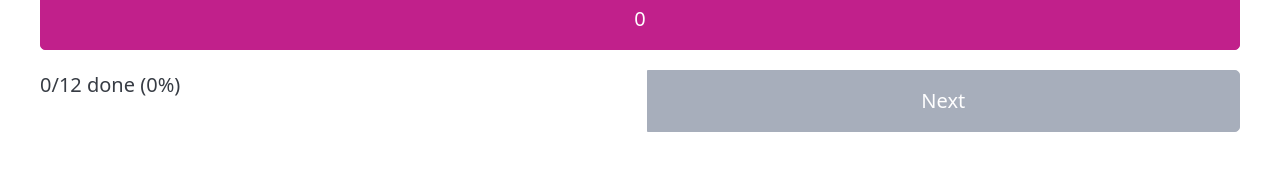
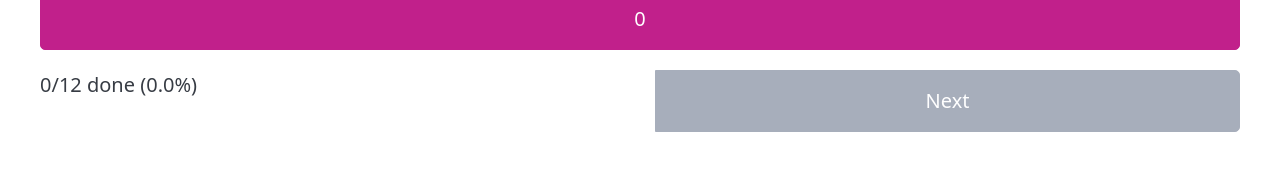
Before and after one commit to sebastian-steiner/daily, a SvelteKit app: page /month-codes in a window 1280 px wide. Shown: the part 438-620 px from the top of the page. Built offline with nearby package versions, Linux system fonts and the light colour scheme.

Commit message:
nicer percentages

```diff
--- a/src/routes/month-codes/+page.svelte
+++ b/src/routes/month-codes/+page.svelte
@@ -92,7 +92,7 @@
         <div role="group">
             <p>
                 {doneCount}/{totalCount} done {"(" +
-                    String((doneCount / totalCount) * 100) +
+                    Number((doneCount / totalCount) * 100).toFixed(1) +
                     "%)"}
             </p>
             <button
--- a/src/routes/year-codes/+page.svelte
+++ b/src/routes/year-codes/+page.svelte
@@ -76,7 +76,7 @@
         <div role="group">
             <p>
                 {doneCount}/{totalCount} done {"(" +
-                    String((doneCount / totalCount) * 100) +
+                    Number((doneCount / totalCount) * 100).toFixed(0) +
                     "%)"}
             </p>
             <button
```
